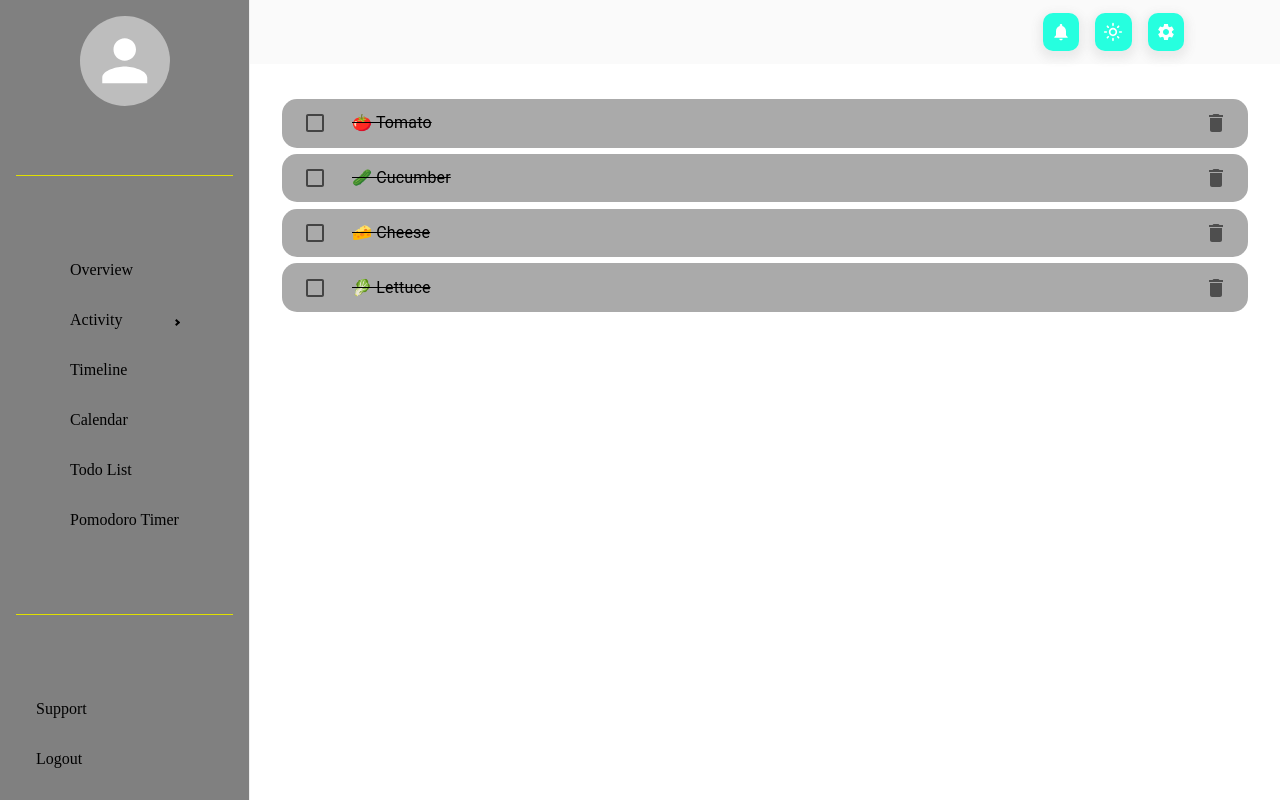
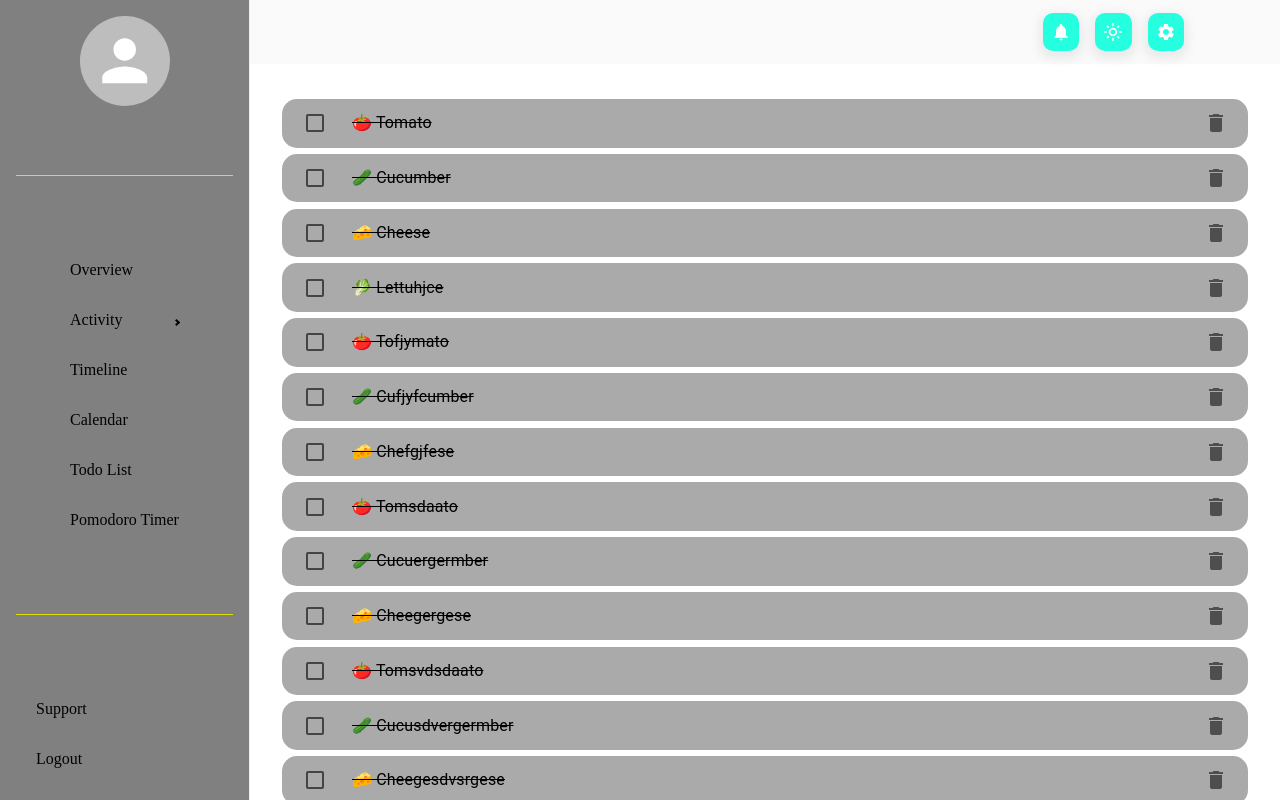
Before and after one commit to DevFrank1/fa_app, a React (Vite) app: page /home/todolist in a window 1280 px wide. Built offline with nearby package versions, Linux system fonts and the light colour scheme.

Commit message:
todolist added 1.1

```diff
--- a/src/components/home/Home.jsx
+++ b/src/components/home/Home.jsx
@@ -47,7 +47,7 @@ const Home = () => {
 
     return (
         <ProSidebarProvider>
-            <Box className='home' sx={{ display: 'flex', width: '100%', height: '100%', }}>
+            <Box className='home' sx={{ display: 'flex', width: '100%', height: '100vh', }}>
                 <SideBar />
                 <Box sx={{ display: 'flex', flexDirection: 'column', width: '100%', height: '100%', }}>
                     <Navbar />
--- a/src/components/home/home.css
+++ b/src/components/home/home.css
@@ -0,0 +1,3 @@
+.home {
+
+}
--- a/src/components/home/todolist/Todolist.jsx
+++ b/src/components/home/todolist/Todolist.jsx
@@ -8,7 +8,7 @@ import { margin, width } from '@mui/system';
 import { Reorder } from "framer-motion";
 import Item from './Item';
 
-const initialItems = ["🍅 Tomato", "🥒 Cucumber", "🧀 Cheese", "🥬 Lettuce"];
+const initialItems = ["🍅 Tomato", "🥒 Cucumber", "🧀 Cheese", "🥬 Lettuhjce", "🍅 Tofjymato", "🥒 Cufjyfcumber", "🧀 Chefgjfese", "🍅 Tomsdaato", "🥒 Cucuergermber", "🧀 Cheegergese", "🍅 Tomsvdsdaato", "🥒 Cucusdvergermber", "🧀 Cheegesdvsrgese",];
 
 
 const Todolist = () => {
@@ -16,12 +16,12 @@ const Todolist = () => {
   const [items, setItems] = useState(initialItems);
 
   return (
-    <Box sx={{ display: 'flex', justifyContent: 'center', alignItems: 'center', width: '100%', height: '100%', padding: '1rem' }}>
+    <Box sx={{ display: 'flex', justifyContent: 'center', alignItems: 'center', width: '100%', height: 'calc(100vh - 64px)', padding: '1rem 1rem 0rem 1rem' }}>
       {/* <List
-        sx={{ display: 'flex', flexDirection: 'column', justifyContent: 'flex-start', alignItems: 'center', width: '100%', height: '100%', padding: '1rem' }}>
+        sx={{ display: 'flex', flexDirection: 'column', justifyContent: 'flex-start', alignItems: 'center', width: '100%', height: '100%', padding: '1rem', overflowY: 'scroll', }}>
 
       </List> */}
-      <Reorder.Group axis="y" onReorder={setItems} values={items} style={{ display: 'flex', flexDirection: 'column', justifyContent: 'flex-start', alignItems: 'center', width: '100%', height: '100%', padding: '1rem' }}>
+      <Reorder.Group className='reorder' axis="y" onReorder={setItems} values={items} style={{ display: 'flex', flexDirection: 'column', justifyContent: 'flex-start', alignItems: 'center', width: '100%', height: '100%', padding: '1rem', }}>
         {items.map((item) => (
           <Item key={item} item={item} />
         ))}
--- a/src/components/home/todolist/todolist.css
+++ b/src/components/home/todolist/todolist.css
@@ -0,0 +1,11 @@
+.reorder {
+    -ms-overflow-style: none;
+    scrollbar-width: none;
+
+    overflow-y: scroll;
+
+}
+
+.reorder::-webkit-scrollbar {
+     display: none;
+}
```
